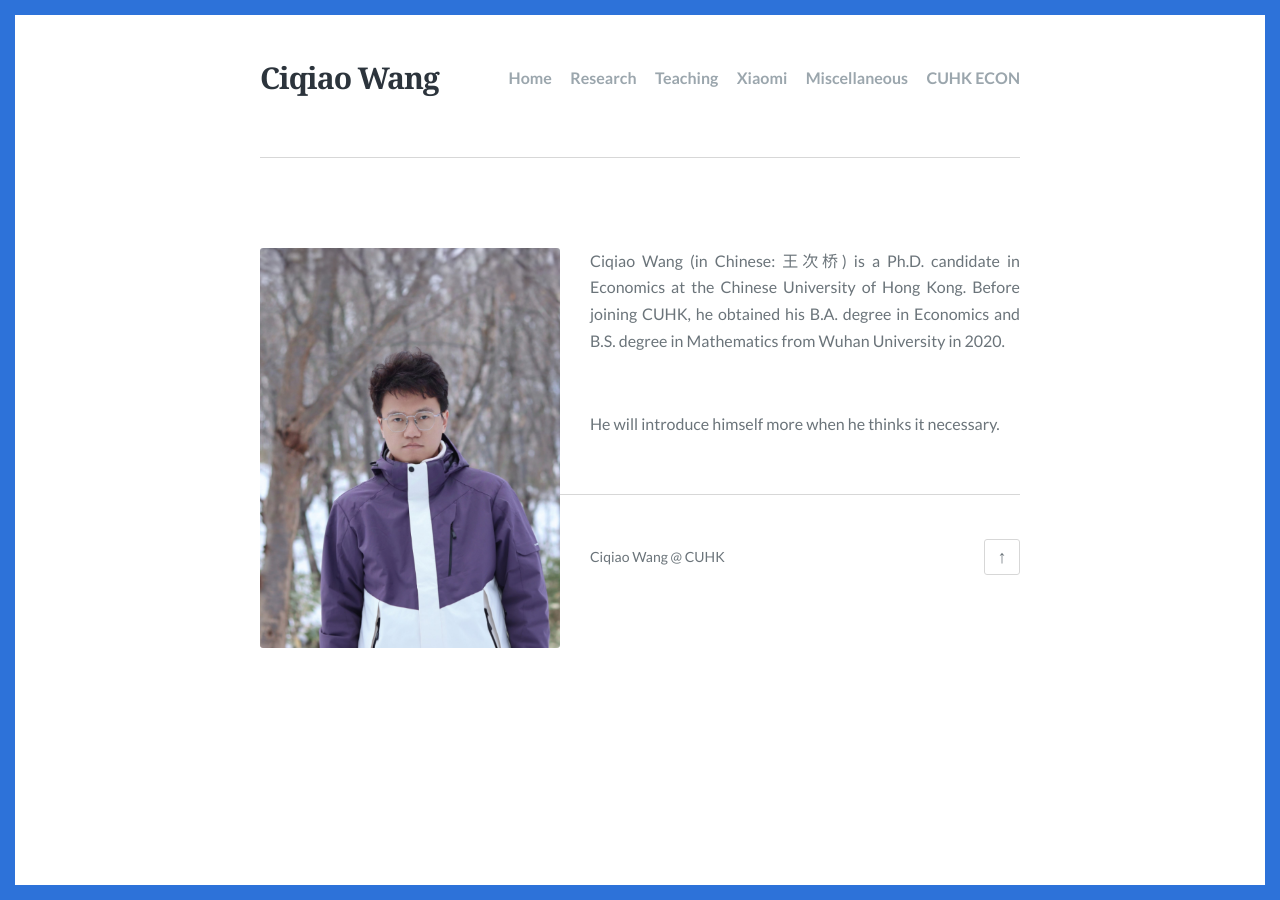
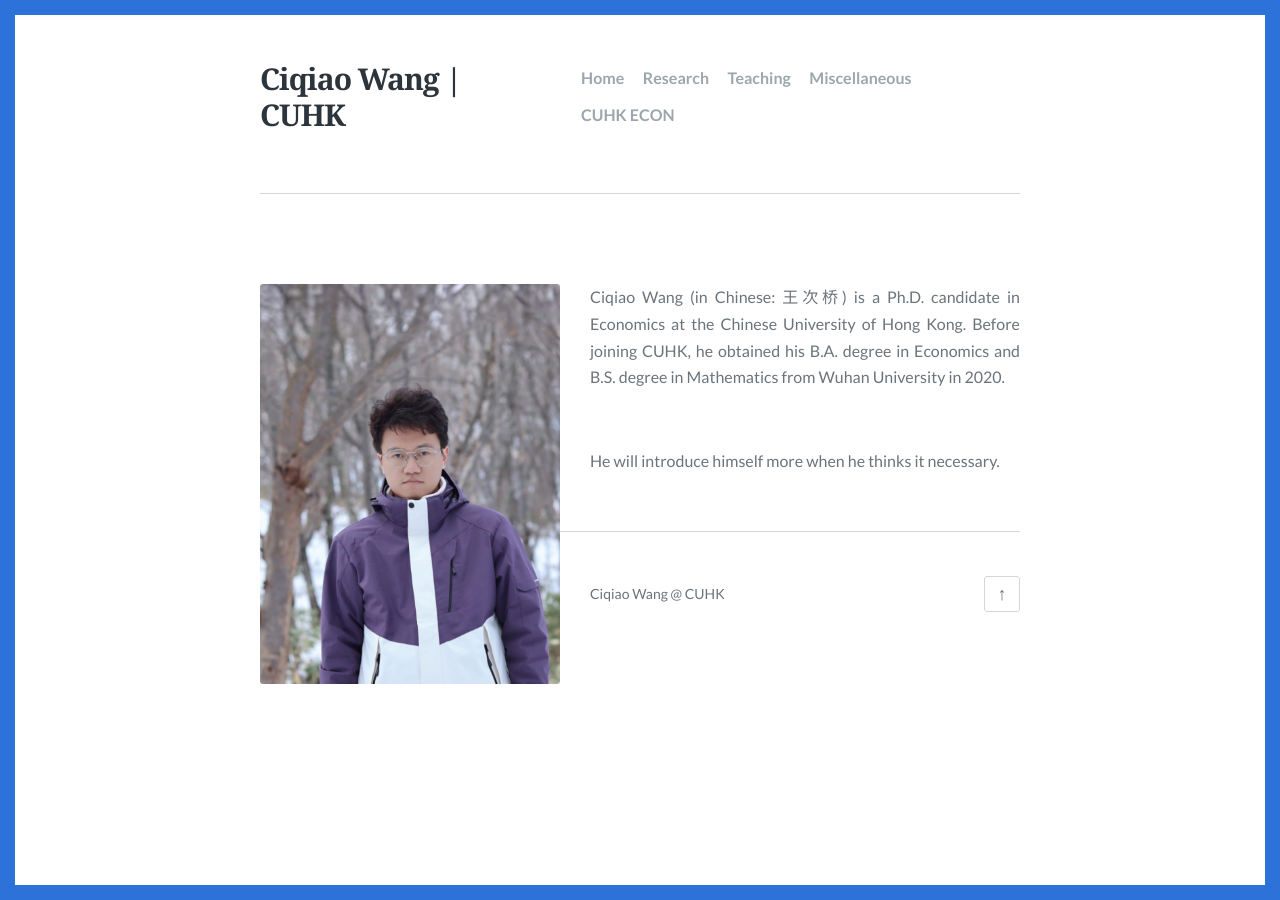
Before and after one commit to ciqiaowang/ciqiaowang.github.io, a Jekyll site: the page built from index.html, in a window 1280 px wide. Built offline with Jekyll 4.4.1, drawn with Linux system fonts in a browser that asks for light colours; the list of posts is cut into pages by our own code.

Commit message:
Update _config.yml

```diff
--- a/_config.yml
+++ b/_config.yml
@@ -9,7 +9,7 @@
 lang: en-US
 
 # Site title
-title: "Ciqiao Wang"
+title: "Ciqiao Wang | CUHK"
 
 # A description of your site for meta tag, search engine results.
 description: "Ciqiao Wang is a Ph.D. candicate in Economics at CUHK"
@@ -25,7 +25,7 @@ url: "https://ciqiaowang.github.io/index.html"
 favicon: images/favicon.png
 
 # Google Analytics id, e.g. "UA-NNNNNNNN-N"
-google_analytics: ""
+# google_analytics: ""
 
 # Site navigation - each item must have a title and a url.
 navigation:
@@ -35,8 +35,8 @@ navigation:
     url: /research.html
   - text: Teaching
     url: /teaching.html
-  - text: Xiaomi
-    url: https://www.mi.com/index.html
+  # - text: Xiaomi
+  #   url: https://www.mi.com/index.html
   - text: Miscellaneous
     url: /miscellaneous.html
   - text: CUHK ECON
```
